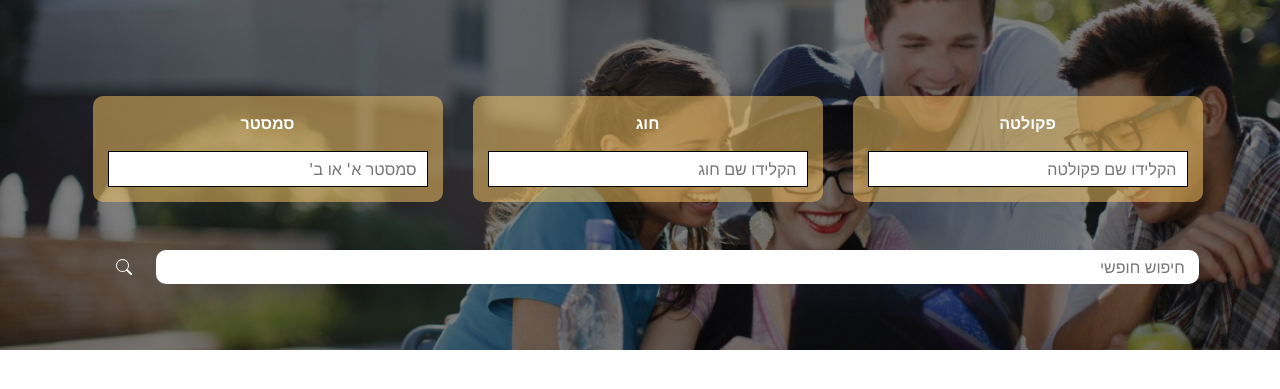
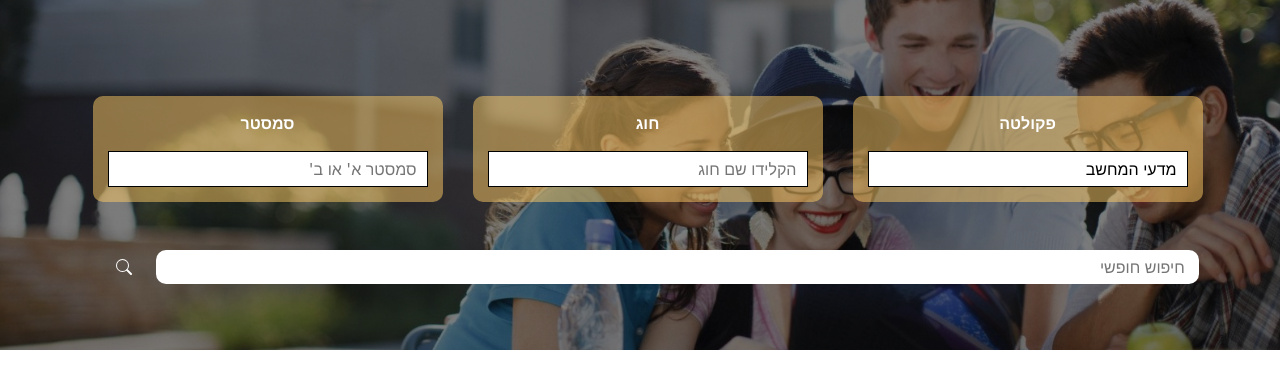
Before and after one commit to asaf-kali/coursist, a Django app: template templates/courses/courses.html in a window 1280 px wide. Shown: the part 60-449 px from the top of the page. Run offline with Django 3.2, Linux system fonts and the light colour scheme; the template is opened without the code that fills it, so the values that code supplies are empty; some libraries are stand-ins or nearby versions.

Commit message:
make CF default filter for faculty

```diff
--- a/templates/courses/courses.html
+++ b/templates/courses/courses.html
@@ -57,7 +57,7 @@
                         </div>
                         <div class="mt-3">
                             <input type="text" name="faculty" id="faculty" class="search-input"
-                                   placeholder="הקלידו שם פקולטה"/>
+                                   placeholder="הקלידו שם פקולטה", value="מדעי המחשב"/>
                         </div>
                     </div>
                 </div>
```
